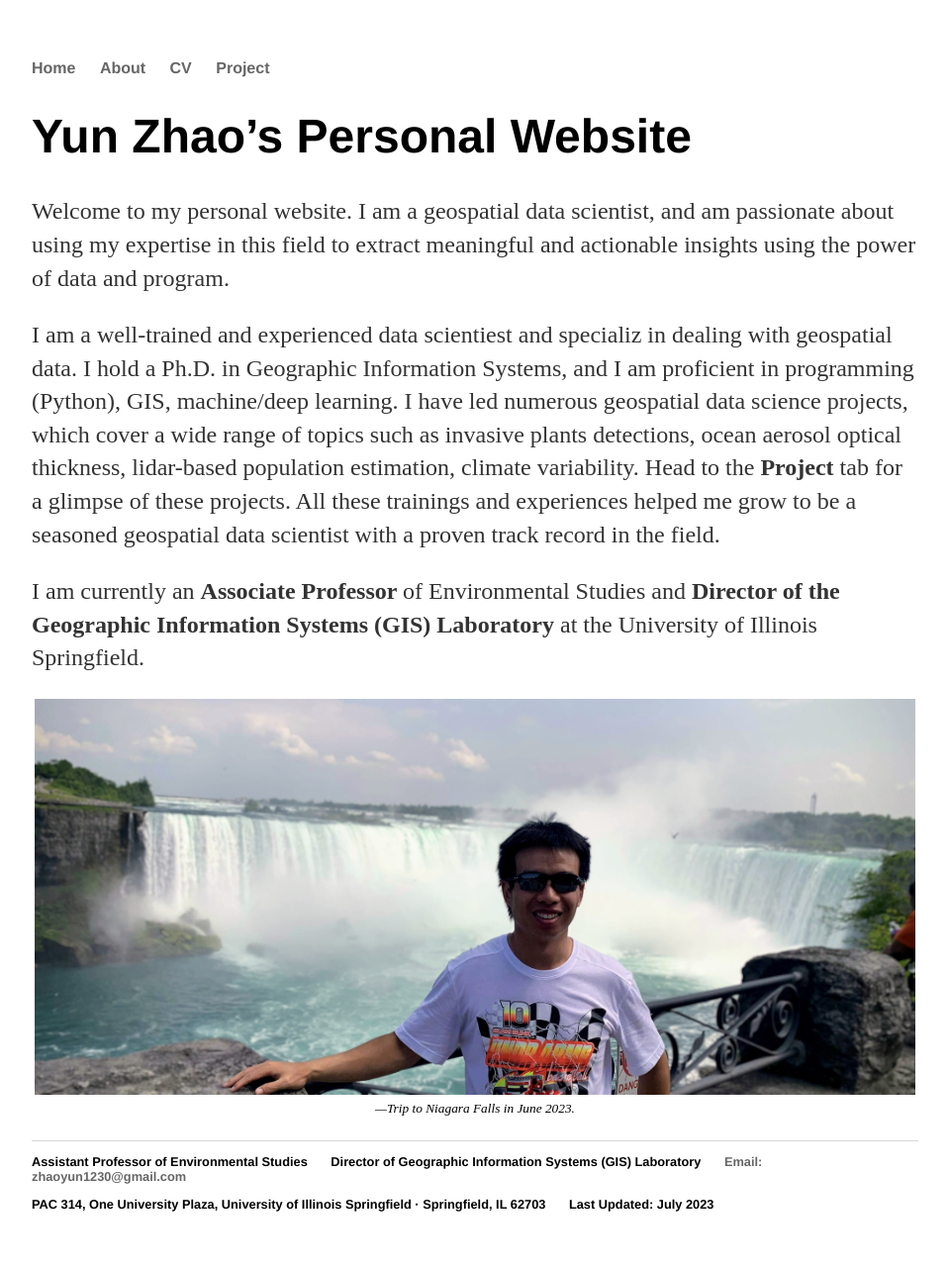
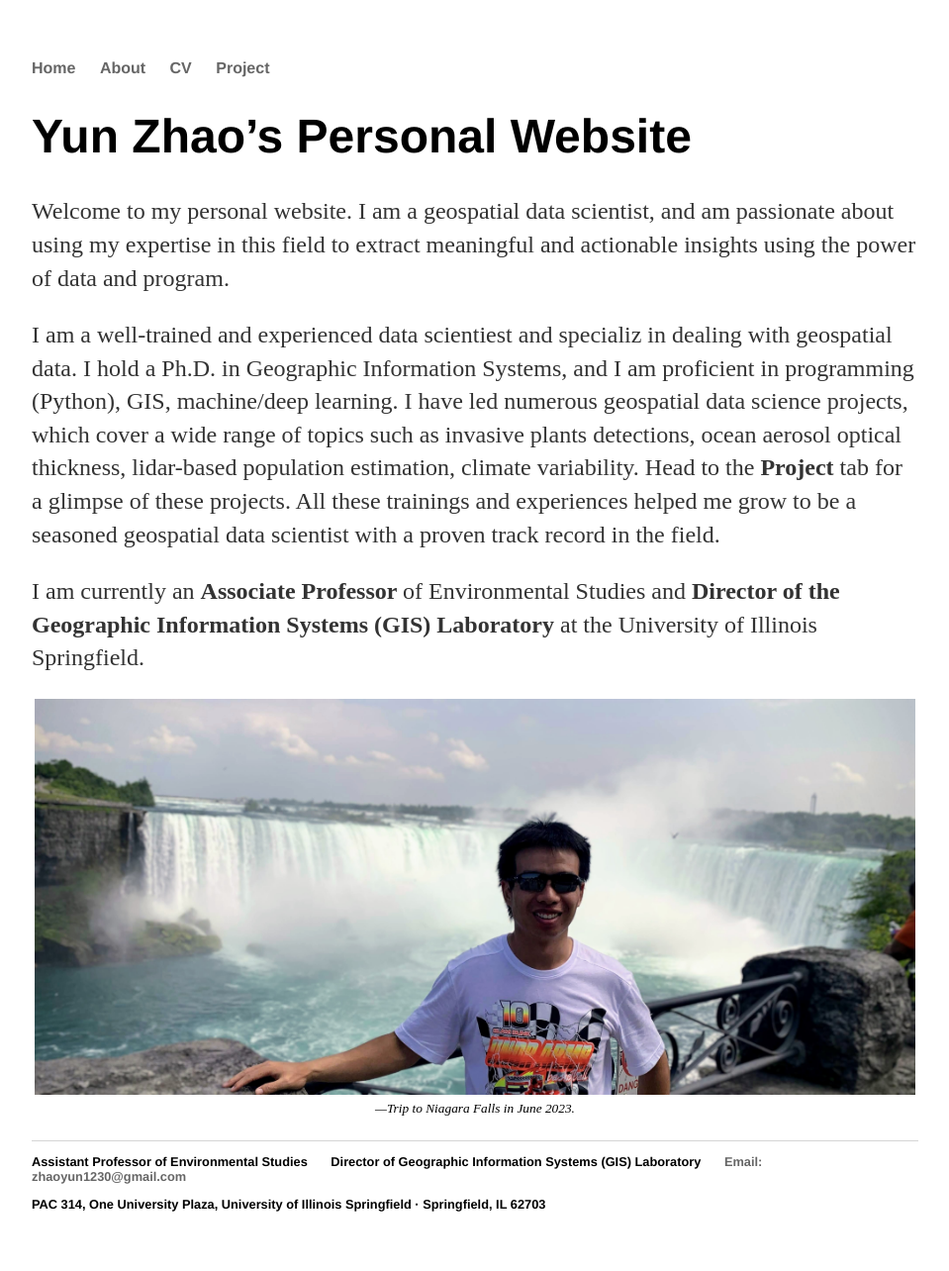
Before and after one commit to yun-zhao/yun-zhao.github.io, a Jekyll site: the page built from index.html, in a window 1280 px wide. Shown: the whole page at 99% size, without its empty margins (160-1119 px from the left). Built offline with Jekyll 4.4.1, drawn with Linux system fonts in a browser that asks for light colours.

Commit message:
Update default.html

```diff
--- a/_layouts/default.html
+++ b/_layouts/default.html
@@ -36,7 +36,7 @@
    </ul>
    <ul>
 
-   <li>PAC 314, One University Plaza, University of Illinois Springfield · Springfield, IL 62703 <li>Last Updated: July 2023</li></li>
+   <li>PAC 314, One University Plaza, University of Illinois Springfield · Springfield, IL 62703 <!-- <li>Last Updated: July 2023</li>--></li>
 
    </ul>
   </footer>
```
